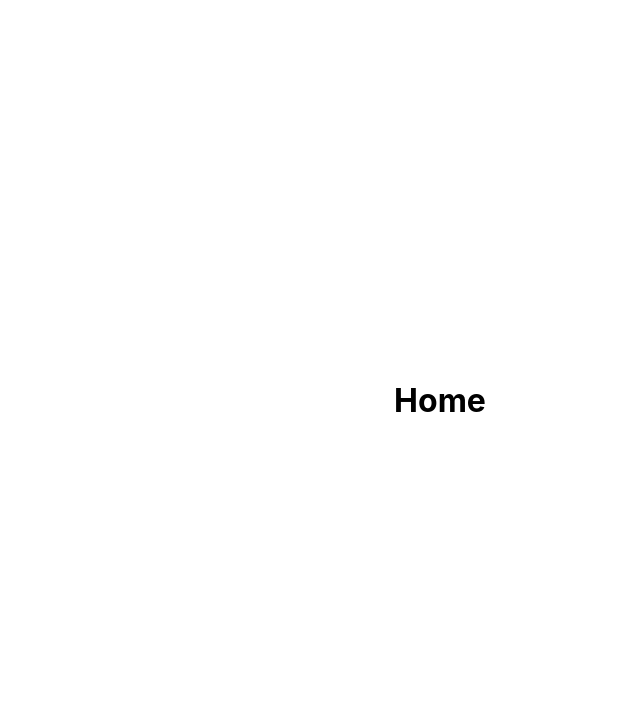
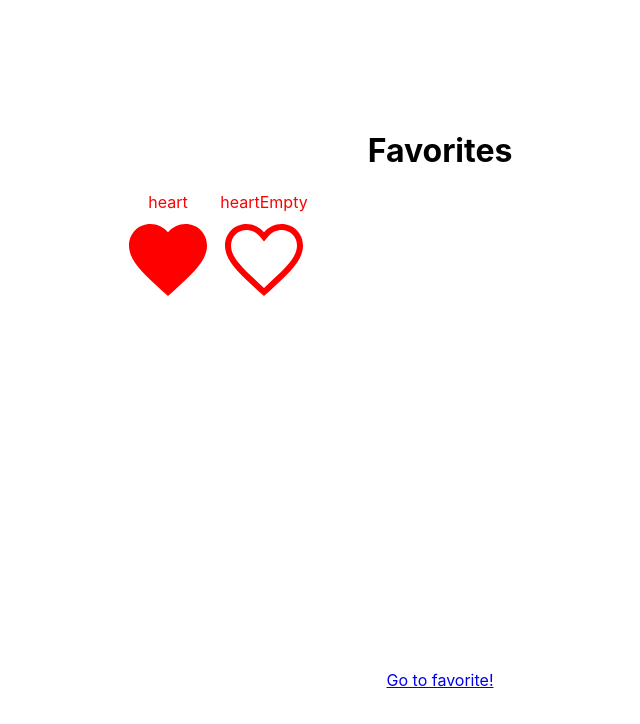
Before and after one commit to ileoni/Favorite-button, a React (Create React App) app: page / in a window 1280 px wide. Shown: the top 724 px of the page, without its empty margins (200-840 px from the left). Built offline with nearby package versions, Linux system fonts and the light colour scheme.

Commit message:
adicionando arquivo Favorite, e modificando Routes e Home

```diff
--- /dev/null
+++ b/src/components/Favorite.jsx
@@ -0,0 +1,10 @@
+import './Favorite.css'
+import React from 'react'
+
+export const Favorite = () => {
+    return (
+        <div className="favorite">
+
+        </div>
+    )
+}
--- a/src/components/Home.jsx
+++ b/src/components/Home.jsx
@@ -1,9 +1,65 @@
-import React from 'react'
+import './Home.css'
+import React, { useEffect, useState } from 'react'
+import {
+    IoMdHeart,
+    IoMdHeartEmpty
+} from 'react-icons/io'
+import {
+    Link
+} from 'react-router-dom'
+
+const initialState = {
+    list: []
+}
 
 export const Home = () => {
+    const [button, setButton] = useState(initialState)
+
+    useEffect(() => {
+        setButton([
+            {
+                name: 'heart',
+                color: 'red',
+                sprites: <IoMdHeart/>
+            },
+            {
+                name: 'heartEmpty',
+                color: 'red',
+                sprites: <IoMdHeartEmpty/>
+            },
+        ])
+    }, [])
+
     return (
-        <h1>
-            Home
-        </h1>
+        <>
+            <div className="favorites">
+                <h1>
+                    Favorites
+                </h1>
+                <div className="container">
+                    {
+                        button.length && (
+                            button.map(({name, color, sprites}, key) => {
+                                return (
+                                    <div className={`card ${color}`} key={key}>
+                                        <span>
+                                            {name}
+                                        </span>
+                                        <i>
+                                            {sprites}
+                                        </i>
+                                    </div>
+                                )
+                            })
+                        )
+                    }
+                </div>
+            </div>
+            <div>
+                <Link to="/favorite">
+                    Go to favorite!
+                </Link>
+            </div>
+        </>
     )
 }
--- a/src/routes/Routes.js
+++ b/src/routes/Routes.js
@@ -4,7 +4,8 @@ import {
     Route
 } from 'react-router-dom'
 
-import {Home} from '../components/Home'
+import { Home } from '../components/Home'
+import { Favorite } from '../components/Favorite'
 
 const Routes = () => {
     return (
@@ -15,6 +16,11 @@ const Routes = () => {
                     path="/"
                     component={Home}
                 />
+                <Route
+                    exact
+                    path="/favorite"
+                    component={Favorite}
+                />
             </Switch>
         </Router>
     )
```
